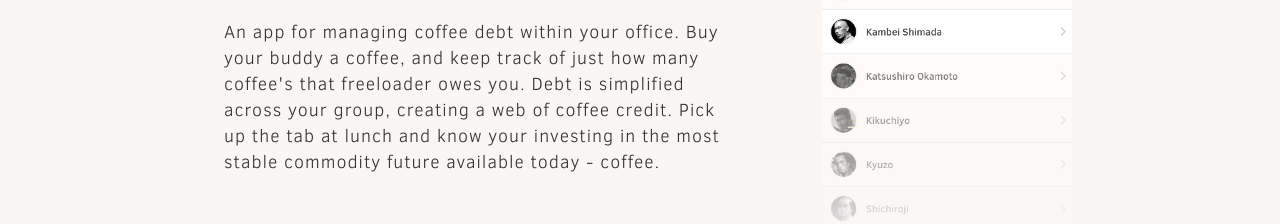
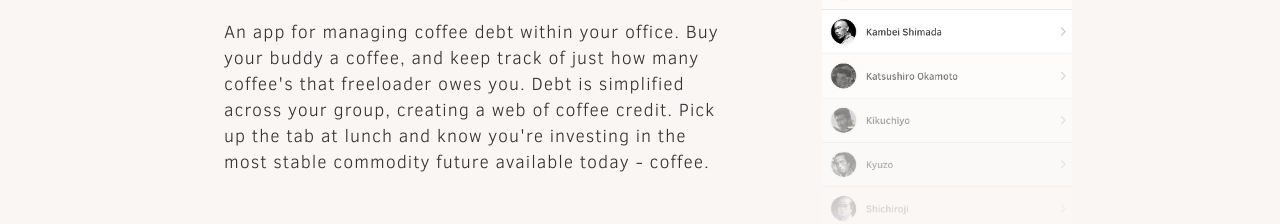
Before and after one commit to esripdx/coffeetime.io, a website: page build/index.html in a window 1280 px wide. Shown: the part 823-1047 px from the top of the page. Drawn offline with Linux system fonts and the light colour scheme; a web font is replaced by a local one.

Commit message:
your should be you're

```diff
--- a/build/index.html
+++ b/build/index.html
@@ -43,7 +43,7 @@
         <div class="container">
           <article class="content-left">
             <h2>Let me buy you a coffee.</h2>
-            <p>An app for managing coffee debt within your office. Buy your buddy a coffee, and keep track of just how many coffee's that freeloader owes you. Debt is simplified across your group, creating a web of coffee credit. Pick up the tab at lunch and know your investing in the most stable commodity future available today - coffee.</p>
+            <p>An app for managing coffee debt within your office. Buy your buddy a coffee, and keep track of just how many coffee's that freeloader owes you. Debt is simplified across your group, creating a web of coffee credit. Pick up the tab at lunch and know you're investing in the most stable commodity future available today - coffee.</p>
           </article>
           <figure class="illustration-right">
             <img src="/assets/img/transactions.png" alt="Coffee Time Transaction List">
```
